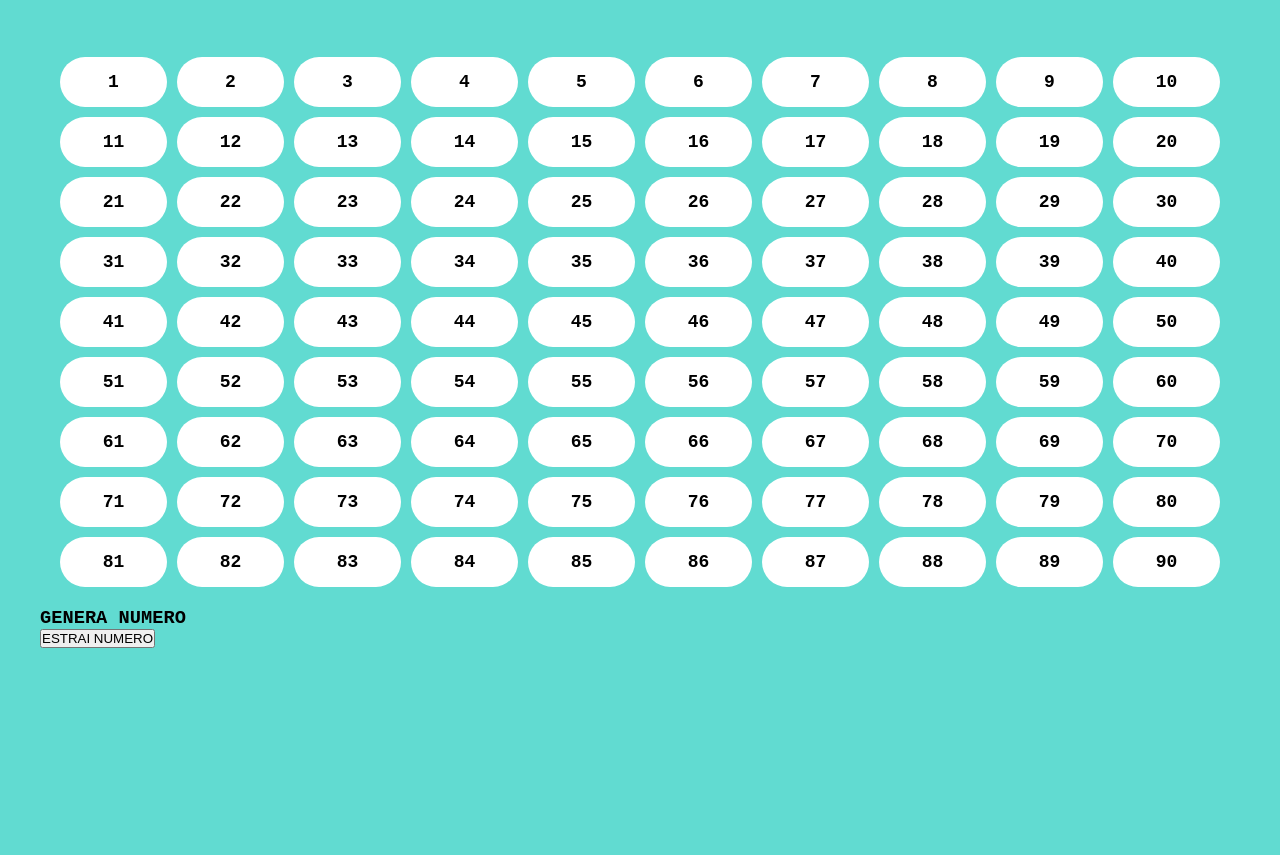
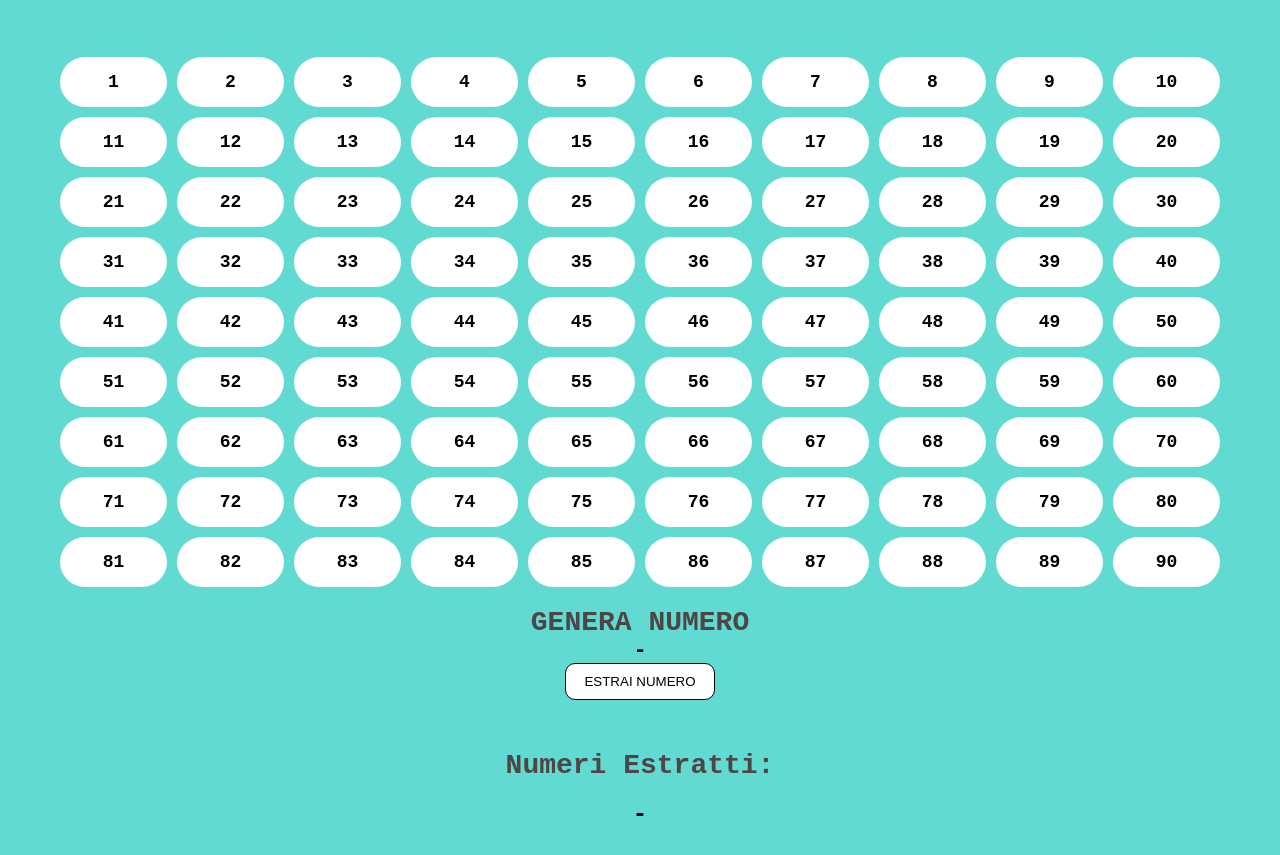
Before and after one commit to AlessandroPuglisi21/web-tombola, a plain HTML site: page index.html in a window 1280 px wide. Shown: the part 97-952 px from the top of the page. Before the commit the page ends 800 px from the top, so only its background shows below. Drawn offline with Linux system fonts and the light colour scheme.

Commit message:
Update 1.1 v

```diff
--- a/index.html
+++ b/index.html
@@ -13,10 +13,14 @@
 
     <main>
         <div id="tabellone"></div>
-        <div>
+        <div class="numberExtraction">
             <h3>GENERA NUMERO</h3>
+            <p id="numeroEstratto">-</p>
             <button onclick="estraiNumero()">ESTRAI NUMERO</button>
-            <p id="numeroEstratto"></p>
+        </div>
+        <div class="extractionSection">
+            <h3>Numeri Estratti:</h3>
+            <p id="extractedNumber">-</p>
         </div>
     </main>
 
--- a/tabellone.js
+++ b/tabellone.js
@@ -1,3 +1,5 @@
+let numeriUsciti = [];
+
 function generaNumeri() {
     const numeri = [];
     for (let i = 1; i <= 90; i++) {
@@ -17,15 +19,25 @@ numeri.forEach(numero => {
 });
 
 function randomNumber(max){
-    return Math.floor(Math.random() * max ) + 1;
+    const numberExtracted = Math.floor(Math.random() * max ) + 1;
+    return numberExtracted
+
 }
 
-function estraiNumero(){
-    const numeroEstratto = randomNumber(90)
-    const numeroEstrattoElement = document.getElementById('numeroEstratto')
-    numeroEstrattoElement.textContent = `${numeroEstratto}`
+function estraiNumero() {
+    const numeroEstratto = randomNumber(90);
+    if (!numeriUsciti.includes(numeroEstratto)) {
+        numeriUsciti.push(numeroEstratto);
+
+
+    document.getElementById('extractedNumber').textContent = numeriUsciti.join('-');
+    document.getElementById('numeroEstratto').textContent = numeroEstratto;
+
+    console.log(numeriUsciti);
+    }
 }
 
 
 
+
 console.log(numeri);
--- a/tombola.css
+++ b/tombola.css
@@ -58,3 +58,42 @@ header{
 main{
     padding:40px;
 }
+
+.numberExtraction{
+    justify-content: center;
+    display: flex;
+    flex-direction: column;
+    text-align: center;
+}
+.numberExtraction p{
+    font-size: 22px;
+    font-weight: bold;
+}
+.numberExtraction button {
+    background-color: white;
+    border: 1px solid black;
+    border-radius: 10px;
+    padding: 10px;
+    width: 150px;
+    margin: 0 auto;
+}
+
+
+h3{
+    color: rgb(78, 70, 70);
+    font-size: 28px;
+}
+
+.extractionSection{
+    justify-content: center;
+    display: flex;
+    flex-direction: column;
+    text-align: center;
+    margin-top: 50px;
+}
+
+.extractionSection p{
+    font-size: 24px;
+    font-weight: bold;
+    margin-top: 20px;
+}
```
